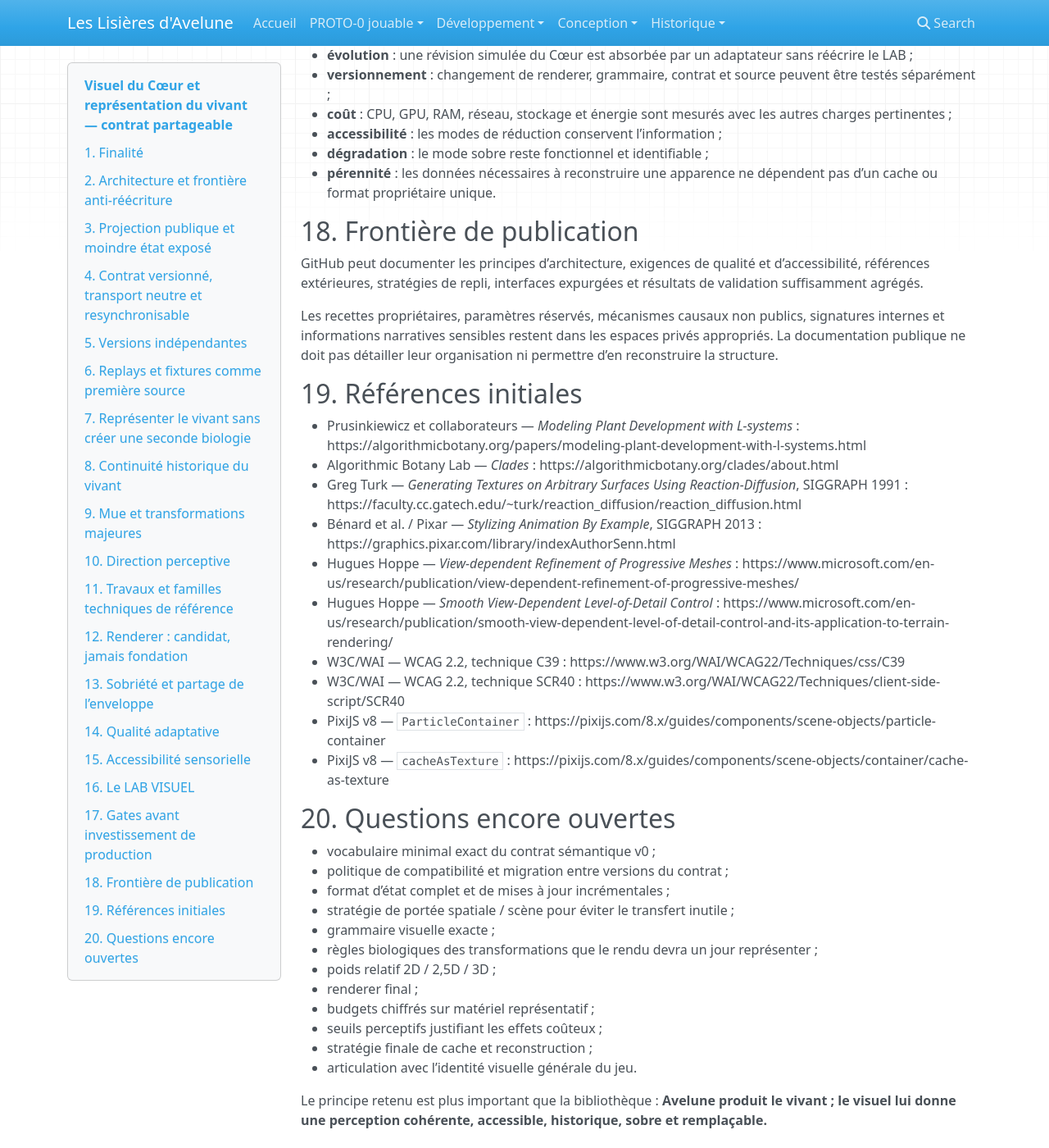
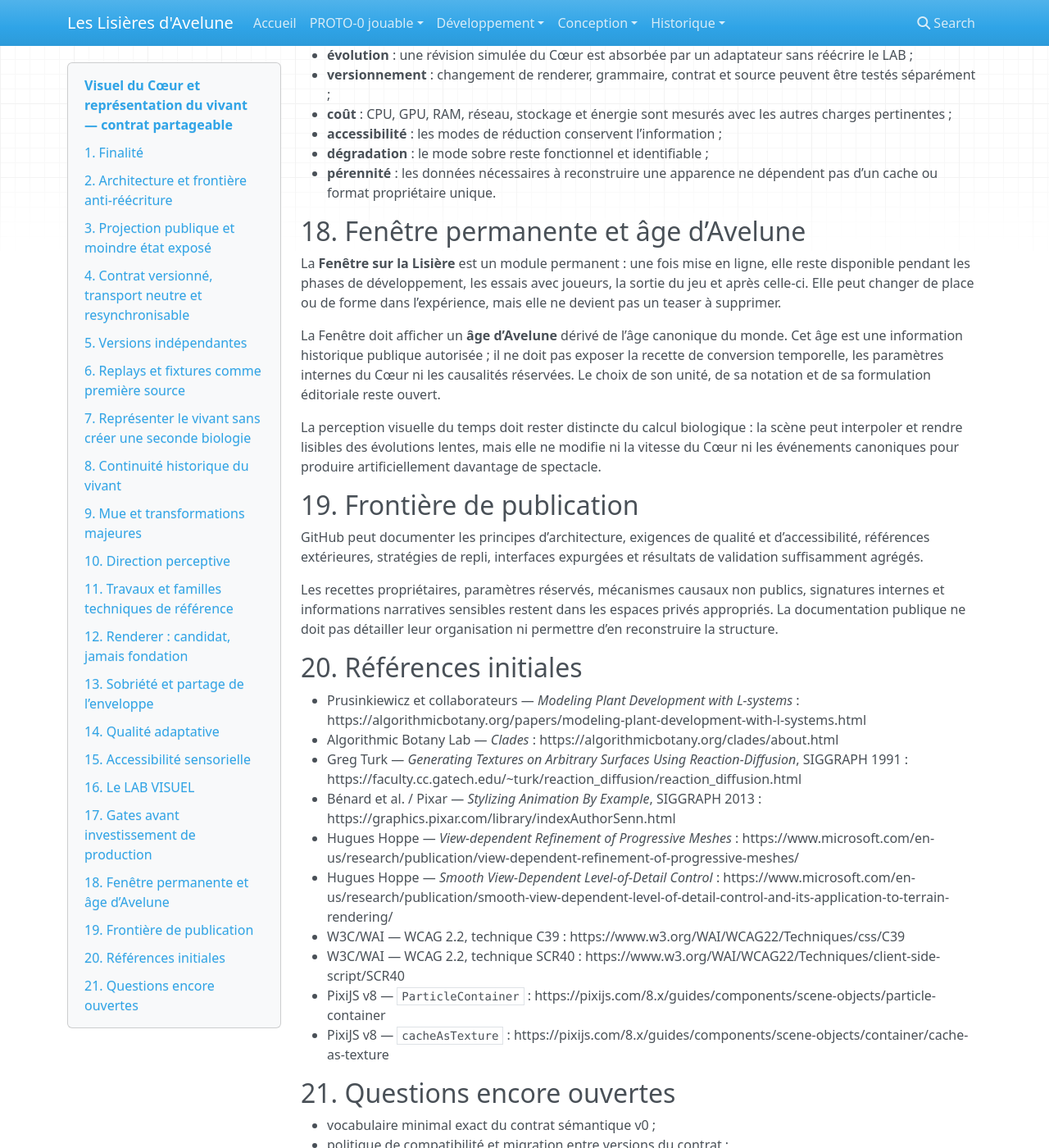
Before and after one commit to Abeliome-Officiel/les-lisieres-avelune, an MkDocs documentation site: the page built from docs/24_visuel_coeur_contrat_public.md, in a window 1280 px wide and 1400 px high, scrolled down 6840 px. Shown: the whole window at 82% size. Built offline with MkDocs 1.6.1, drawn with Linux system fonts in a browser that asks for light colours; nearby versions of some CDN libraries; some of the changed text lies outside the part shown.

Commit message:
docs: rendre l’âge canonique visible dans la Fenêtre

```diff
--- a/docs/24_visuel_coeur_contrat_public.md
+++ b/docs/24_visuel_coeur_contrat_public.md
@@ -260,13 +260,21 @@ Le LAB n’autorise une production visuelle de grande ampleur que si les points
 - **dégradation** : le mode sobre reste fonctionnel et identifiable ;
 - **pérennité** : les données nécessaires à reconstruire une apparence ne dépendent pas d’un cache ou format propriétaire unique.
 
-## 18. Frontière de publication
+## 18. Fenêtre permanente et âge d’Avelune
+
+La **Fenêtre sur la Lisière** est un module permanent : une fois mise en ligne, elle reste disponible pendant les phases de développement, les essais avec joueurs, la sortie du jeu et après celle-ci. Elle peut changer de place ou de forme dans l’expérience, mais elle ne devient pas un teaser à supprimer.
+
+La Fenêtre doit afficher un **âge d’Avelune** dérivé de l’âge canonique du monde. Cet âge est une information historique publique autorisée ; il ne doit pas exposer la recette de conversion temporelle, les paramètres internes du Cœur ni les causalités réservées. Le choix de son unité, de sa notation et de sa formulation éditoriale reste ouvert.
+
+La perception visuelle du temps doit rester distincte du calcul biologique : la scène peut interpoler et rendre lisibles des évolutions lentes, mais elle ne modifie ni la vitesse du Cœur ni les événements canoniques pour produire artificiellement davantage de spectacle.
+
+## 19. Frontière de publication
 
 GitHub peut documenter les principes d’architecture, exigences de qualité et d’accessibilité, références extérieures, stratégies de repli, interfaces expurgées et résultats de validation suffisamment agrégés.
 
 Les recettes propriétaires, paramètres réservés, mécanismes causaux non publics, signatures internes et informations narratives sensibles restent dans les espaces privés appropriés. La documentation publique ne doit pas détailler leur organisation ni permettre d’en reconstruire la structure.
 
-## 19. Références initiales
+## 20. Références initiales
 
 - Prusinkiewicz et collaborateurs — *Modeling Plant Development with L-systems* : https://algorithmicbotany.org/papers/modeling-plant-development-with-l-systems.html
 - Algorithmic Botany Lab — *Clades* : https://algorithmicbotany.org/clades/about.html
@@ -279,7 +287,7 @@ Les recettes propriétaires, paramètres réservés, mécanismes causaux non pub
 - PixiJS v8 — `ParticleContainer` : https://pixijs.com/8.x/guides/components/scene-objects/particle-container
 - PixiJS v8 — `cacheAsTexture` : https://pixijs.com/8.x/guides/components/scene-objects/container/cache-as-texture
 
-## 20. Questions encore ouvertes
+## 21. Questions encore ouvertes
 
 - vocabulaire minimal exact du contrat sémantique v0 ;
 - politique de compatibilité et migration entre versions du contrat ;
@@ -292,6 +300,7 @@ Les recettes propriétaires, paramètres réservés, mécanismes causaux non pub
 - budgets chiffrés sur matériel représentatif ;
 - seuils perceptifs justifiant les effets coûteux ;
 - stratégie finale de cache et reconstruction ;
-- articulation avec l’identité visuelle générale du jeu.
+- articulation avec l’identité visuelle générale du jeu ;
+- unité et formulation publique de l’âge d’Avelune.
 
 Le principe retenu est plus important que la bibliothèque : **Avelune produit le vivant ; le visuel lui donne une perception cohérente, accessible, historique, sobre et remplaçable.**
```
Also changed, not shown: other parts of docs/24_visuel_coeur_contrat_public.md (+2 -2 lines).
